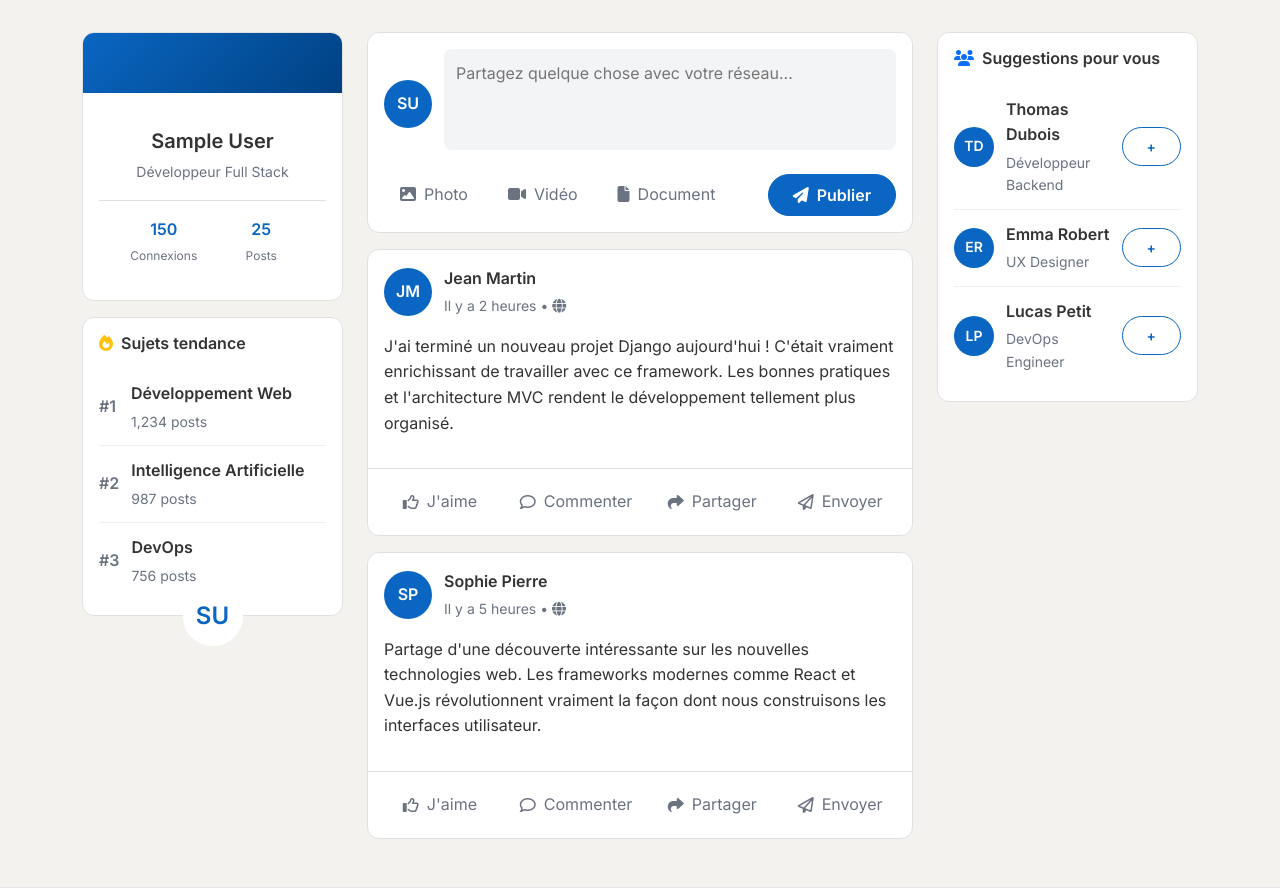
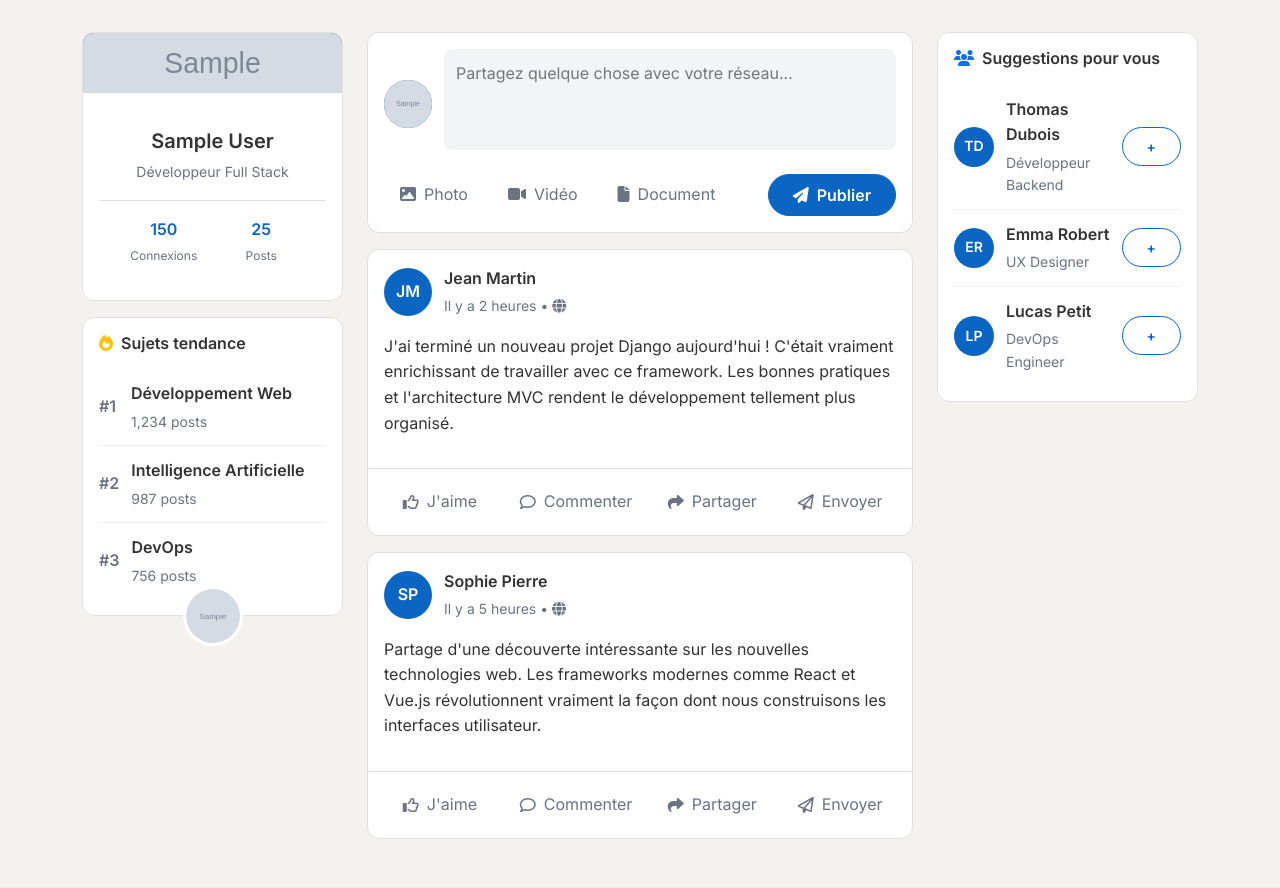
Before and after one commit to TristanLBD/Django-Linkedong, a Django app: page /dashboard/ in a window 1280 px wide. Shown: the part 65-953 px from the top of the page. Run offline with Django 5.2, Linux system fonts and the light colour scheme; a user stored in the database is signed in; tables that the repository leaves empty hold one stand-in row (values such as "Sample post"); grey boxes marked "Sample" are stand-in pictures.

Commit message:
Gestion des url avec login required, affichage de PP et PC sur le dashboard

```diff
--- a/linkedin_project/settings.py
+++ b/linkedin_project/settings.py
@@ -141,3 +141,6 @@ MESSAGE_TAGS = {
     messages.WARNING: 'warning',
     messages.ERROR: 'error',
 }
+
+# Login URL pour @login_required
+LOGIN_URL = '/login/'
--- a/templates/posts/dashboard.html
+++ b/templates/posts/dashboard.html
@@ -267,9 +267,17 @@
                 <div class="sidebar">
                     <!-- Carte profil -->
                     <div class="profile-card">
-                        <div class="profile-header"></div>
+                        <div class="profile-header">
+                            {% if user.profile.cover_picture %}
+                                <img src="{{ user.profile.cover_picture.url }}" alt="Photo de couverture" style="width: 100%; height: 100%; object-fit: cover;">
+                            {% endif %}
+                        </div>
                         <div class="profile-avatar">
-                            {{ user.first_name.0 }}{{ user.last_name.0 }}
+                            {% if user.profile.profile_picture %}
+                                <img src="{{ user.profile.profile_picture.url }}" alt="Photo de profil" style="width: 100%; height: 100%; object-fit: cover; border-radius: 50%;">
+                            {% else %}
+                                {{ user.first_name.0 }}{{ user.last_name.0 }}
+                            {% endif %}
                         </div>
                         <div class="profile-info">
                             <div class="profile-name">{{ user.first_name }} {{ user.last_name }}</div>
@@ -323,7 +331,11 @@
                 <div class="create-post">
                     <div class="create-post-header">
                         <div class="post-avatar">
-                            {{ user.first_name.0 }}{{ user.last_name.0 }}
+                            {% if user.profile.profile_picture %}
+                                <img src="{{ user.profile.profile_picture.url }}" alt="Photo de profil" style="width: 100%; height: 100%; object-fit: cover; border-radius: 50%;">
+                            {% else %}
+                                {{ user.first_name.0 }}{{ user.last_name.0 }}
+                            {% endif %}
                         </div>
                         <div class="flex-grow-1">
                             <textarea class="create-post-input" placeholder="Partagez quelque chose avec votre réseau..." rows="3"></textarea>
```
